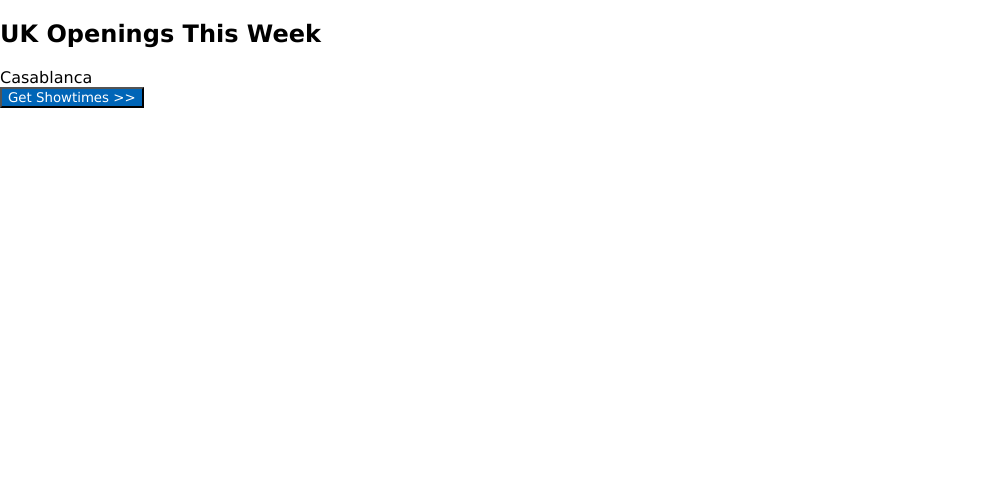
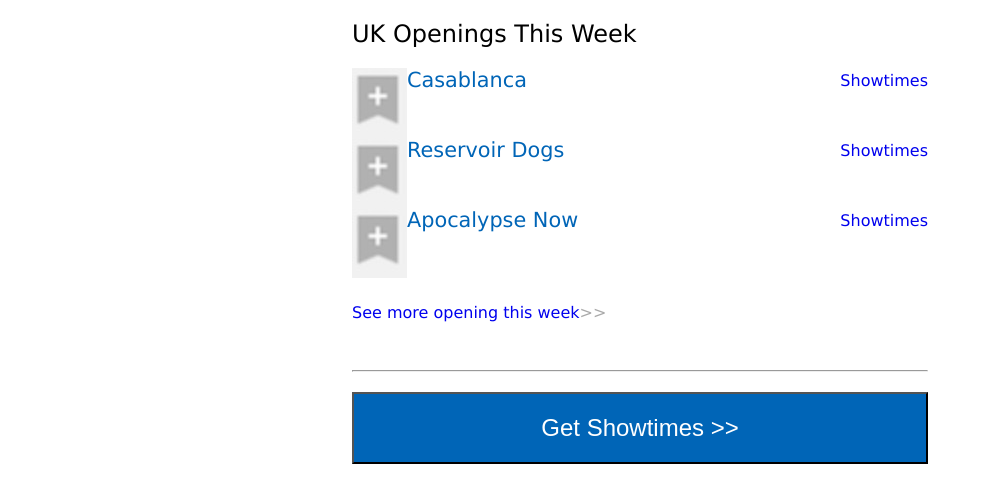
Before and after one commit to ClareBee/imdbReactList, a React (Create React App) app: page / in a window 1280 px wide. Shown: the top 502 px of the page, without its empty margins (0-991 px from the left). Built offline with nearby package versions, Linux system fonts and the light colour scheme.

Commit message:
Adds list css

```diff
--- a/src/App.css
+++ b/src/App.css
@@ -21,12 +21,70 @@
 .App-intro {
   font-size: large;
 }
-* {
+body {
   font-family: 'Verdana', Arial, sans-serif;
+  color:  #0065B7;
+}
+a {
+  display: inline-block;
+  text-decoration: none;
+}
+
+h1 {
+  color: black;
+  font-weight: 200;
+}
+p {
+  margin: 0;
+}
+
+.displayBox {
+  width: 45%;
+  margin: 0 auto;
+}
+
+.movieItem {
+  display: flex;
+  flex-flow: row nowrap;
+
+}
+.movieDetails{
+  width: 100%;
+  display: flex;
+  flex-flow: row nowrap;
+  justify-content: space-between;
+}
+.times {
+  position: relative;
+  top: 3px;
+  align-content: stretch;
+}
+
+.title {
+  font-size: 1.3rem;
+}
+img {
+  width: 3.5rem;
+}
+
+hr {
+  margin-bottom: 20px;
 }
 
 #showtimesBtn {
+  width: 100%;
   color: white;
   background-color: #0065B7;
+  padding: 20px;
+  font-size: 1.5rem;
+  text-align: center;
+}
 
+#linkArrows {
+  color: darkgrey;
 }
+
+#linkText {
+  padding-top: 25px;
+  padding-bottom: 40px;
+}
--- a/src/components/MoviesList.js
+++ b/src/components/MoviesList.js
@@ -5,7 +5,10 @@
   render(){
     const movieNodes = this.props.data.map(movie => {
       return(
-        <Movie showTime={movie.showTime} key={movie.id}>{movie.title}</Movie>
+        <section class="movieItem">
+          <img src="plusSign.jpg"/><div class="movieDetails"><Movie showTime={movie.showTime} key={movie.id}><p class="title">{movie.title}</p><a class="times" href="#">Showtimes</a></Movie>
+        </div>
+      </section>
       );
     });
     return(
--- a/src/components/OpeningsBox.js
+++ b/src/components/OpeningsBox.js
@@ -6,7 +6,9 @@
     super(props);
     this.state = {
       data: [
-        {id: 1, title: "Casablanca", showTime: "Monday 1:00pm"}
+        {id: 1, title: "Casablanca", showTime: "Monday 1:00pm"},
+        {id: 2, title: "Reservoir Dogs", showTime: "Tuesday 8:00pm"},
+        {id: 3, title: "Apocalypse Now", showTime: "Wednesday 10:00pm"},
       ]
     }
   }
@@ -17,6 +19,10 @@
         <h1>UK Openings This Week</h1>
       </header>
       <MoviesList data={this.state.data}/>
+      <div id="linkText">
+        <a href="#">See more opening this week<span id="linkArrows">>></span></a>
+      </div>
+      <hr />
       <footer>
         <button id="showtimesBtn">Get Showtimes >></button>
       </footer>
```
Also changed, not shown: public/plusSign.jpg (added).
